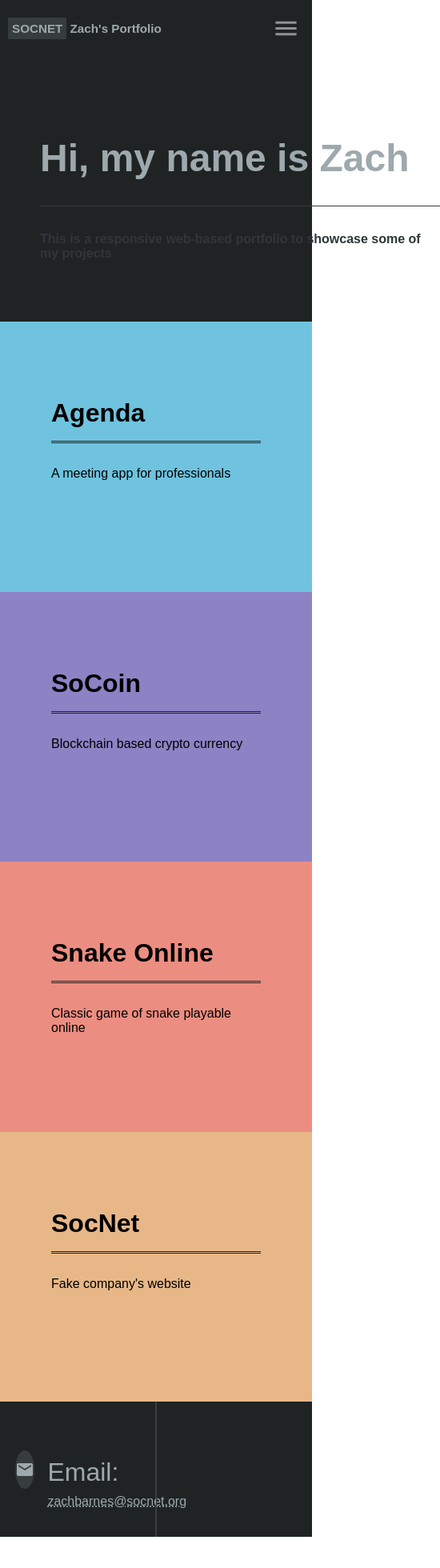
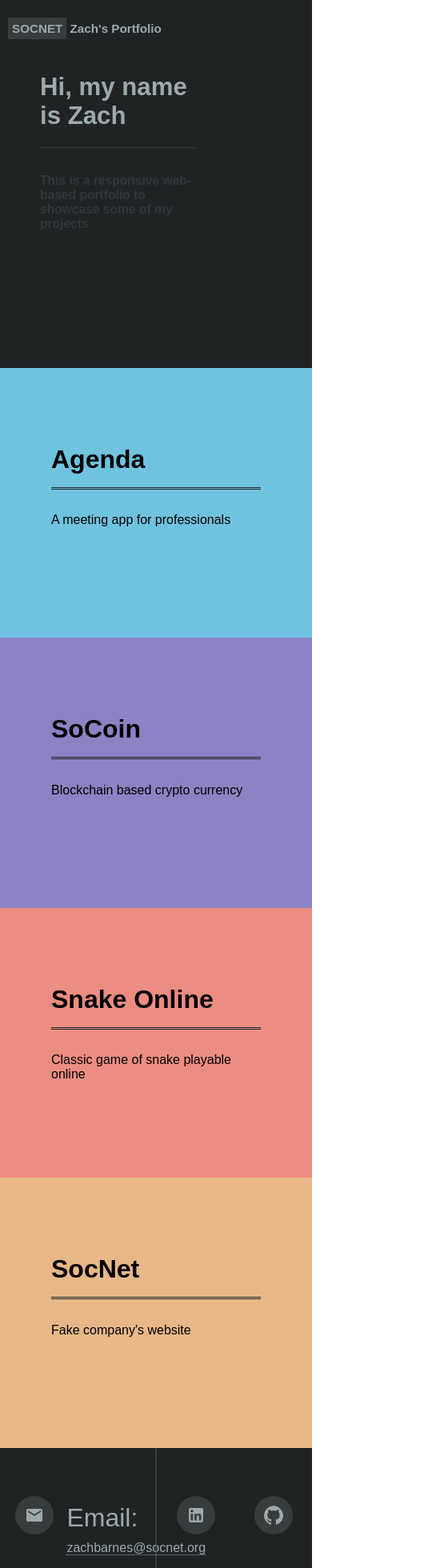
Before and after one commit to zbarnz/Portfolio, a Next.js app: page / in a window 390 px wide. Shown: the top 1960 px of the page at 80% size, 550 px wide, since content can reach past the window. Before the commit the page ends 1921 px from the top, so only its background shows below. Built offline with nearby package versions, Linux system fonts and the light colour scheme.

Commit message:
Browser resising response fixes

```diff
--- a/components/IconCircle.js
+++ b/components/IconCircle.js
@@ -1,18 +1,27 @@
 import React from "react";
 import styles from "../styles/IconCircle.module.css";
 import PropTypes from "prop-types";
+import Link from "next/link";
+import { LaptopWindowsTwoTone } from "@material-ui/icons";
 
-const IconCircle = ({ icon }) => {
+const IconCircle = ({ icon, href }) => {
 
   return (
-    <span className={styles.IconCircle}>
-      {icon}
-    </span>
+    <a href={href}>
+      <span className={styles.iconCircle}>
+        {icon}
+      </span>
+    </a>
   );
 };
 
 IconCircle.propTypes = {
   icon: PropTypes.element,
+  href: PropTypes.string
+};
+
+IconCircle.defaultProps = {
+  href: "",
 };
 
 export default IconCircle;
--- a/components/Nav.js
+++ b/components/Nav.js
@@ -1,14 +1,10 @@
 import React from "react";
-import styles from "../styles/Menu.module.css";
-import MenuIcon from "@material-ui/icons/Menu";
+import styles from "../styles/Nav.module.css";
 
 const Menu = () => {
   return (
     <div className={styles.navContainer}>
       <h3><b>SOCNET</b> Zach's Portfolio</h3>
-      <div className={styles.menuButtonContainer}>
-        <MenuIcon fontSize="large" style={{ color: "white" }}/>
-      </div>
     </div>
   );
 };
--- a/components/SocialBar.js
+++ b/components/SocialBar.js
@@ -1,21 +1,42 @@
 import styles from "../styles/SocialBar.module.css";
-import EmailIcon from "@material-ui/icons/Email";
 import IconCircle from "./IconCircle";
 import Link from "next/link";
+
+import EmailIcon from "@material-ui/icons/Email";
+import LinkedInIcon from "@material-ui/icons/LinkedIn";
+import GitHubIcon from "@material-ui/icons/GitHub";
 
 const SocialBar = () => {
   return (
     <div className={styles.socialBar}>
       <div className={styles.contactContainer}>
         <div className={styles.entryContainer}>
-          <IconCircle icon={<EmailIcon />} />
+          <IconCircle
+            href="mailto:zachbarnes@socnet.org"
+            icon={<EmailIcon />}
+          />
           <div>
             <h1>Email:</h1>
-            <Link href="www.google.com"><a className={styles.linkUnderline}>zachbarnes@socnet.org</a></Link>
+            <Link href="mailto:zachbarnes@socnet.org">
+              <a className={styles.linkUnderline}>zachbarnes@socnet.org</a>
+            </Link>
           </div>
         </div>
       </div>
-      <div className={styles.socialMediaContainer}></div>
+      <div className={styles.socialMediaContainer}>
+        <div className={styles.entryContainer2}>
+          <IconCircle
+            href="https://www.linkedin.com/in/zach-barnes-92436614b/"
+            icon={<LinkedInIcon />}
+          />
+        </div>
+        <div className={styles.entryContainer2}>
+          <IconCircle
+            icon={<GitHubIcon />}
+            href="https://github.com/zbarnz"
+          />
+        </div>
+      </div>
     </div>
   );
 };
--- a/styles/Home.module.css
+++ b/styles/Home.module.css
@@ -13,7 +13,6 @@
 }
 
 .headerContainer h1 {
-  width: 500px;
   color: var(--text);
   font-size: xxx-large;
 }
@@ -34,3 +33,17 @@
     opacity: 1;
   }
 }
+
+@media screen and (max-width: 570px) {
+  .headerContainer {
+    min-width: 50% !important;
+    margin-top: auto !important;
+    margin-bottom: 20vh !important;
+  }
+  .headerContainer h1 {
+    font-size: 8vw !important;
+  }
+  .headerContainer h2 {
+    font-size: 4vw !important;
+  }
+}
--- a/styles/IconCircle.module.css
+++ b/styles/IconCircle.module.css
@@ -9,3 +9,7 @@
   color: var(--text);
   cursor: pointer;
 }
+
+.iconCircle:hover {
+  opacity: 50%;
+}
--- a/styles/Menu.module.css
+++ b/styles/Nav.module.css
@@ -36,17 +36,3 @@
     opacity: 1;
   }
 }
-
-.menuButtonContainer {
-  width: 35px;
-  opacity: 50%;
-  height: 35px;
-  right: 35px;
-  top: 25px;
-  padding-right: 50px;
-}
-
-.menuButtonContainer:hover {
-  cursor: pointer;
-  opacity: 100%;
-}
--- a/styles/SocialBar.module.css
+++ b/styles/SocialBar.module.css
@@ -21,16 +21,12 @@
   align-items: center;
 }
 
-.entryContainer span {
-  background-color: var(--secondary);
-  border-radius: 50%;
-  width: 3em;
-  height: 3em;
+.entryContainer2 {
+  width: 80%;
+  height: 4em;
   display: flex;
   align-items: center;
   justify-content: center;
-  color: var(--text);
-  cursor: pointer;
 }
 
 .entryContainer div {
@@ -45,17 +41,18 @@
 }
 
 .linkUnderline {
-  text-decoration: underline dotted;
+  border-bottom: 1px dotted var(--text);
 }
 
 .linkUnderline:hover {
-  text-decoration: none;
+  border-bottom: 0;
   opacity: 50%;
 }
 
 .socialMediaContainer {
   width: 50%;
   display: flex;
-  flex-direction: column;
+  justify-content: center;
+  align-items: center;
   border-left: 0.1em solid var(--secondary);
 }
--- a/styles/Tile.module.css
+++ b/styles/Tile.module.css
@@ -34,15 +34,6 @@
   padding-top: 0;
   font-size: medium;
   font-weight: 100;
-}
-
-@keyframes tileHover {
-  0%{
-    border: 0;
-  }
-  100% {
-    border: 2px solid inherit;
-  }
 }
 
 .tile:nth-child(4n - 1), .tile:nth-child(4n - 2) {
```
Also changed, not shown: 1 other file (tests, documents, lock files or other folders).
